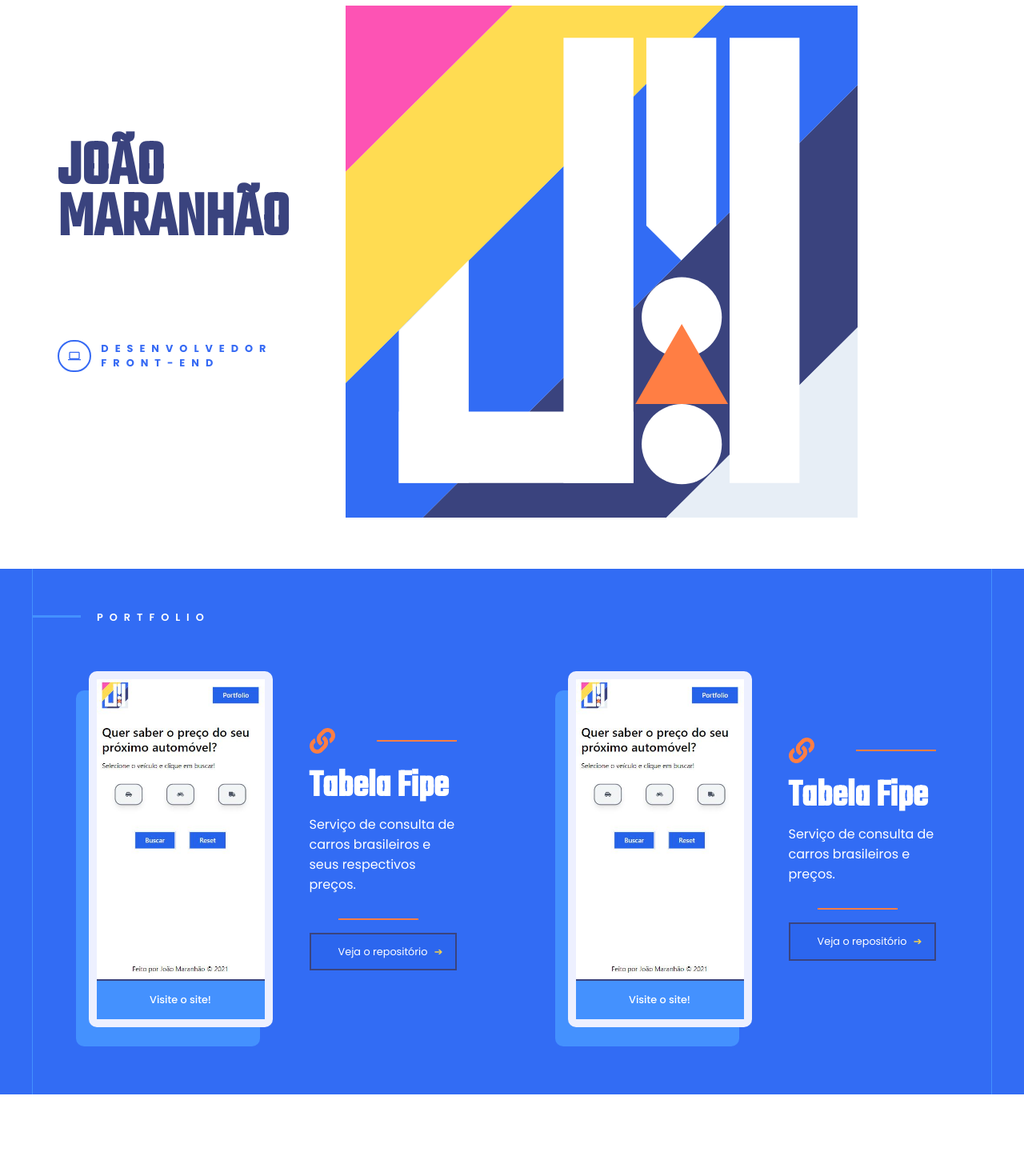
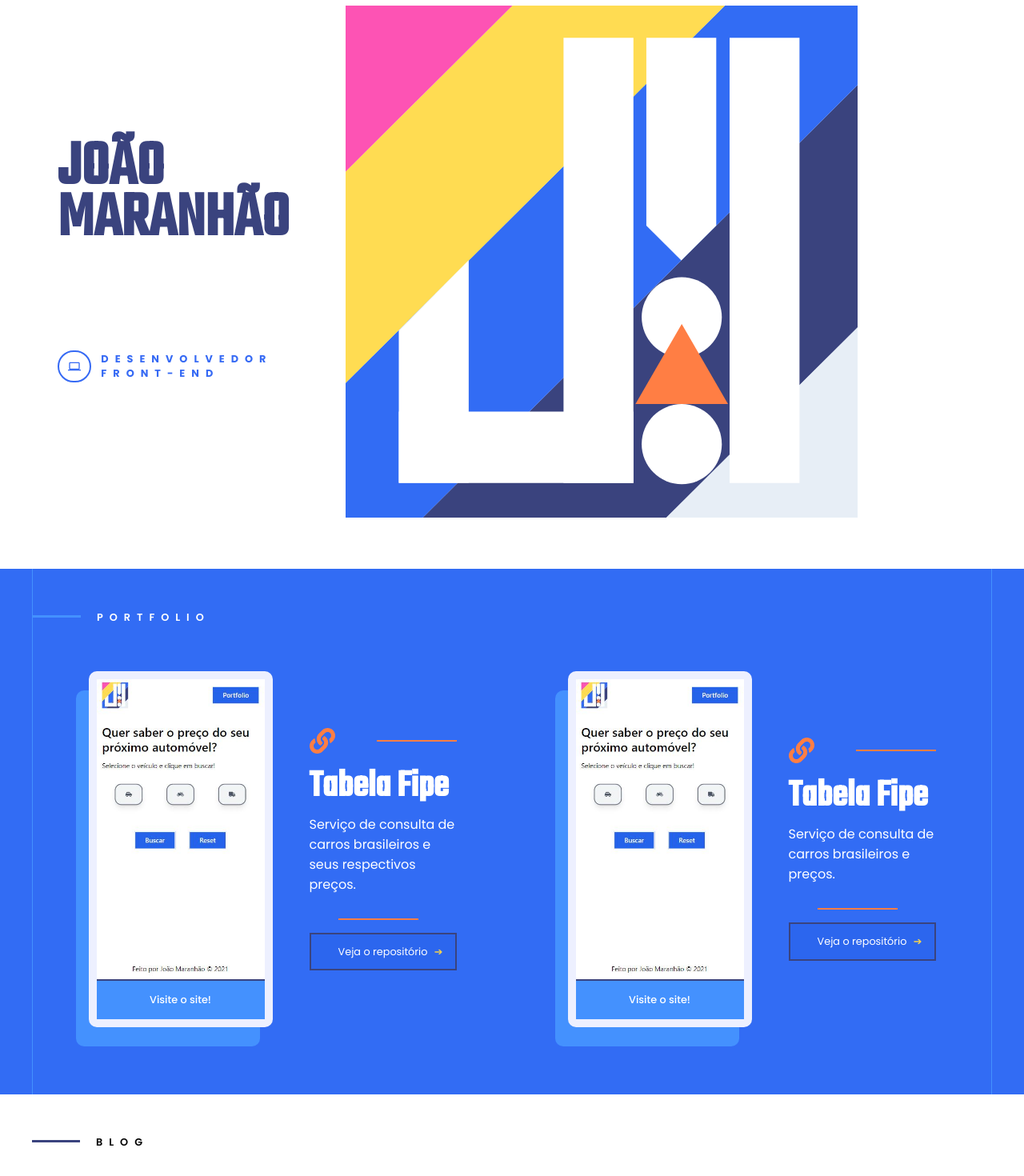
Before and after one commit to joaomaranhao/joaomaranhao.com.br, a Next.js app: page / in a window 1280 px wide. Shown: the part 144-1614 px from the top of the page at 80% size. Before the commit the page ends 1512 px from the top, so only its background shows below. Built offline with nearby package versions, Linux system fonts and the light colour scheme.

Commit message:
style: create Blog section

```diff
--- a/components/Layout/index.js
+++ b/components/Layout/index.js
@@ -1,16 +1,8 @@
-import Head from 'next/head'
 import Navbar from '../Navbar'
 
 const Layout = ({ children }) => {
   return (
     <>
-    <Head>
-      <link rel="preconnect" href="https://fonts.gstatic.com"></link>
-      <link rel="preload" href="https://fonts.googleapis.com/css2?family=Teko:wght@500&display=swap" as="style"></link>
-      <link href="https://fonts.googleapis.com/css2?family=Teko:wght@500&display=swap" rel="stylesheet"></link>
-      <link rel="preload" href="https://fonts.googleapis.com/css2?family=Poppins:wght@200;300;400;500;600;700;800&family=Teko:wght@500&display=swap" as="style"></link>
-      <link href="https://fonts.googleapis.com/css2?family=Poppins:wght@200;300;400;500;600;700;800&family=Teko:wght@500&display=swap" rel="stylesheet"></link>
-    </Head>
       <Navbar />
       <main>
         {children}
--- a/components/Navbar/Navbar.module.css
+++ b/components/Navbar/Navbar.module.css
@@ -26,6 +26,7 @@
 }
 
 .menu {
+  transform: translateX(-100%);
   opacity: 0;
   position: absolute;
   right: 0;
@@ -39,7 +40,6 @@
   justify-content: space-around;
   align-items: center;
   background-color: white;
-  transform: translateX(-100%);
   transition: .4s ease-out;
 }
 
--- a/components/Navbar/index.js
+++ b/components/Navbar/index.js
@@ -18,13 +18,13 @@ const Navbar = () => {
           </Link>
         </div>
         <div className={styles.social}>
-          <a href="https://github.com/joaomaranhao">
+          <a href="https://github.com/joaomaranhao" target="__blank" rel="noopener noreferrer">
             <FaGithub size="2em" />
           </a>
-          <a href="https://www.linkedin.com/in/joaofmaranhao">
+          <a href="https://www.linkedin.com/in/joaofmaranhao" target="__blank" rel="noopener noreferrer">
             <FaLinkedinIn size="2em" />
           </a>
-          <a href="https://twitter.com/joaofmaranhao">
+          <a href="https://twitter.com/joaofmaranhao" target="__blank" rel="noopener noreferrer">
             <FaTwitter size="2em" />
           </a>
         </div>
--- a/pages/index.js
+++ b/pages/index.js
@@ -12,7 +12,7 @@ export default function Home () {
         <link rel="icon" href="/favicon.ico" />
       </Head>
       <Layout>
-        <div className={styles.intro}>
+        <section className={styles.intro}>
           <div className={styles.text}>
             <h1>João<br></br>Maranhão</h1>
             <div className={styles.title}>
@@ -27,8 +27,8 @@ export default function Home () {
             <img src="/logo-colors.svg" alt="João Maranhão"/>
           </a>
           </div>
-        </div>
-        <div className={styles.portfolio} id="portfolio">
+        </section>
+        <section className={styles.portfolio} id="portfolio">
           <div className={styles.container}>
             <h3>Portfolio</h3>
           </div>
@@ -44,7 +44,12 @@ export default function Home () {
             url="https://brazilian-vehicles-and-price.vercel.app/"
             repo="https://github.com/joaomaranhao/brazilian-vehicles-and-price" />
           </div>
-        </div>
+        </section>
+        <section className={styles.blog}>
+          <div className={styles.container}>
+            <h3>Blog</h3>
+          </div>
+        </section>
       </Layout>
     </div>
   )
--- a/styles/pages/Home.module.css
+++ b/styles/pages/Home.module.css
@@ -89,6 +89,9 @@
   margin: 0 auto;
   display: flex;
   flex-wrap: wrap;
+}
+
+.portfolio .container {
   border-left: 1px solid var(--lightBlue);
   border-right: 1px solid var(--lightBlue);
 }
@@ -120,6 +123,10 @@
   background-color: var(--lightBlue);
 }
 
+.blog .container h3::before {
+  background-color: var(--darkBlue);
+}
+
 
 @media only screen and (max-width: 380px) {
   .text {
```
